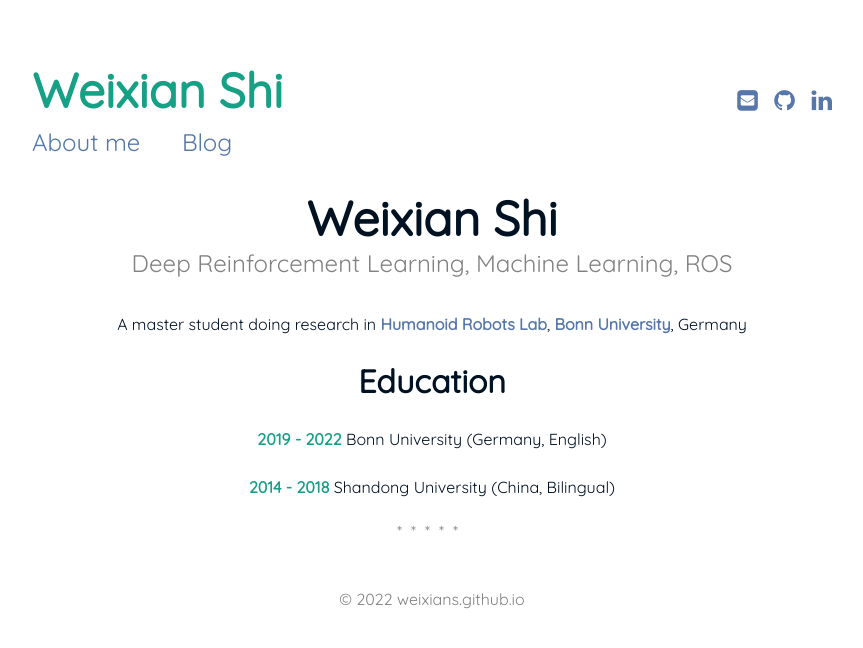
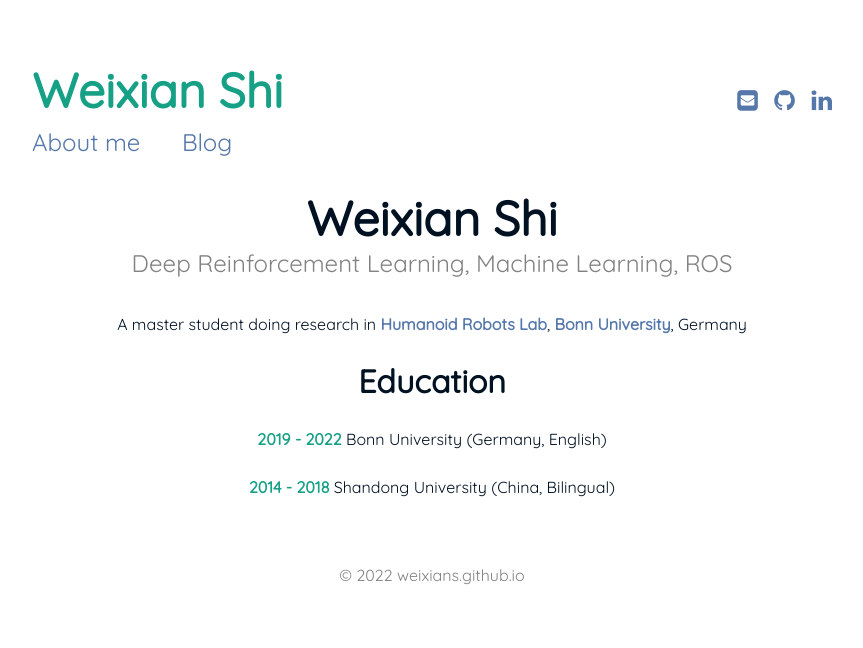
Before and after one commit to weixians/weixians.github.io, a Jekyll site: the page built from index.html, in a window 1280 px wide. Shown: the top 648 px of the page, without its empty margins (208-1071 px from the left). Built offline with Jekyll 4.4.1, drawn with Linux system fonts in a browser that asks for light colours.

Commit message:
change content

```diff
--- a/_includes/page/about.html
+++ b/_includes/page/about.html
@@ -1,5 +1,5 @@
 <div class="about">
-    <div class="about__divider">*****</div>
+<!--    <div class="about__divider">*****</div>-->
     <div class="about__text">
         <!--<strong> Non sunt multiplicanda entia sine necessitate </strong>-->
         <br>
```
